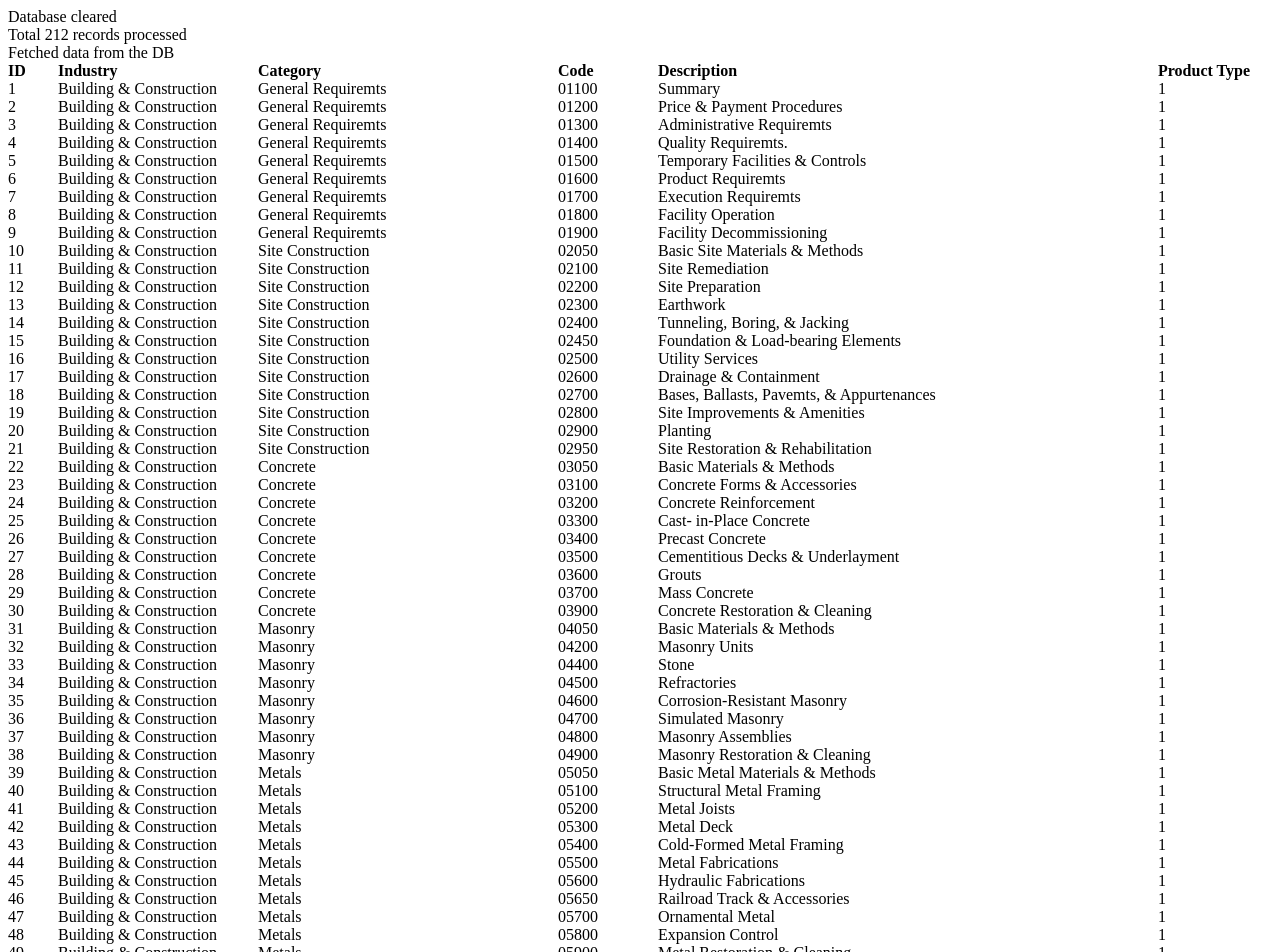
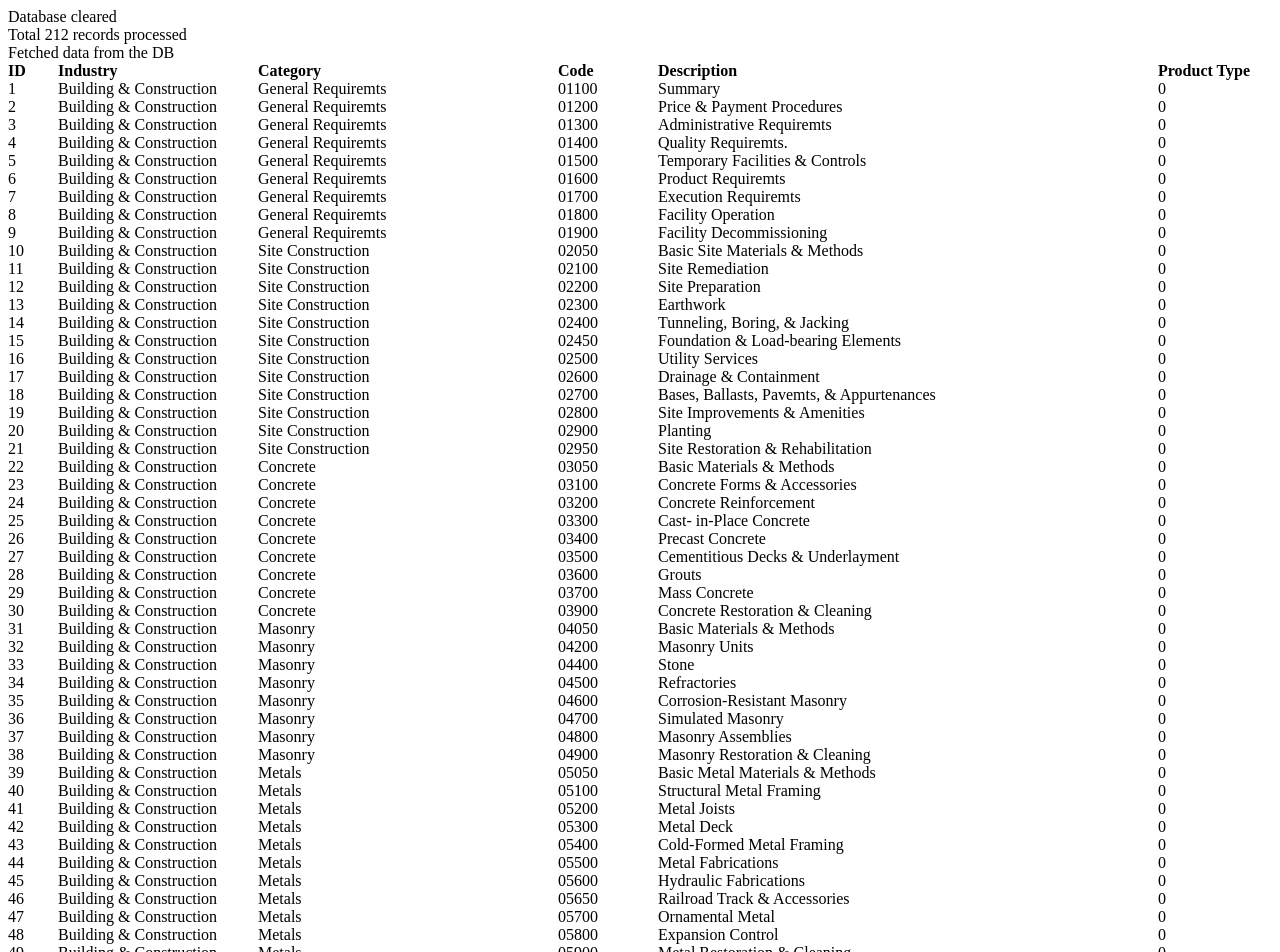
Before and after one commit to DinethH/msc_skills_trades, a PHP site: page / in a window 1280 px wide. Shown: the top 952 px of the page. Run offline with PHP 8.4, Linux system fonts and the light colour scheme; data comes from the database, SQL or seed files in the repository.

Commit message:
initialize product_type = 0

```diff
--- a/index.php
+++ b/index.php
@@ -21,7 +21,7 @@ while(!feof($file)) {
     $industry = "Building & Construction";
     $code = trim($words[0]);
     $description = trim($words[1]);
-    $product_type = 1;
+    $product_type = 0;
 
     if ($code >= 1000) {
 
```
